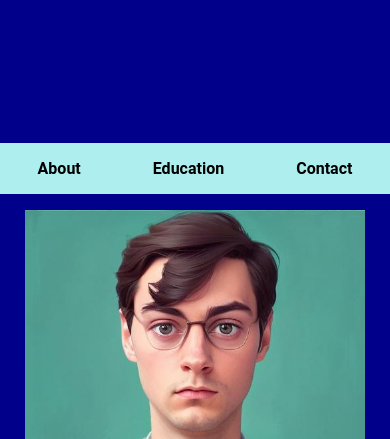
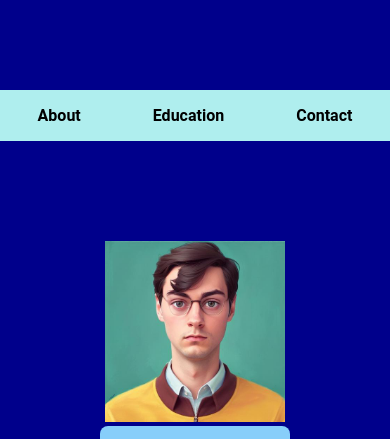
Before and after one commit to regedward1234/Personal-Website, a website: page index.html in a window 390 px wide. Shown: the top 439 px of the page. Drawn offline with Linux system fonts and the light colour scheme.

Commit message:
adjust mobile

```diff
--- a/css/website.css
+++ b/css/website.css
@@ -332,6 +332,9 @@
     max-width: 767px;
   }
 
+  .container {
+    padding: 100px;
+  }
   .top-section-content {
     display: flex;
     flex-direction: column;
```
